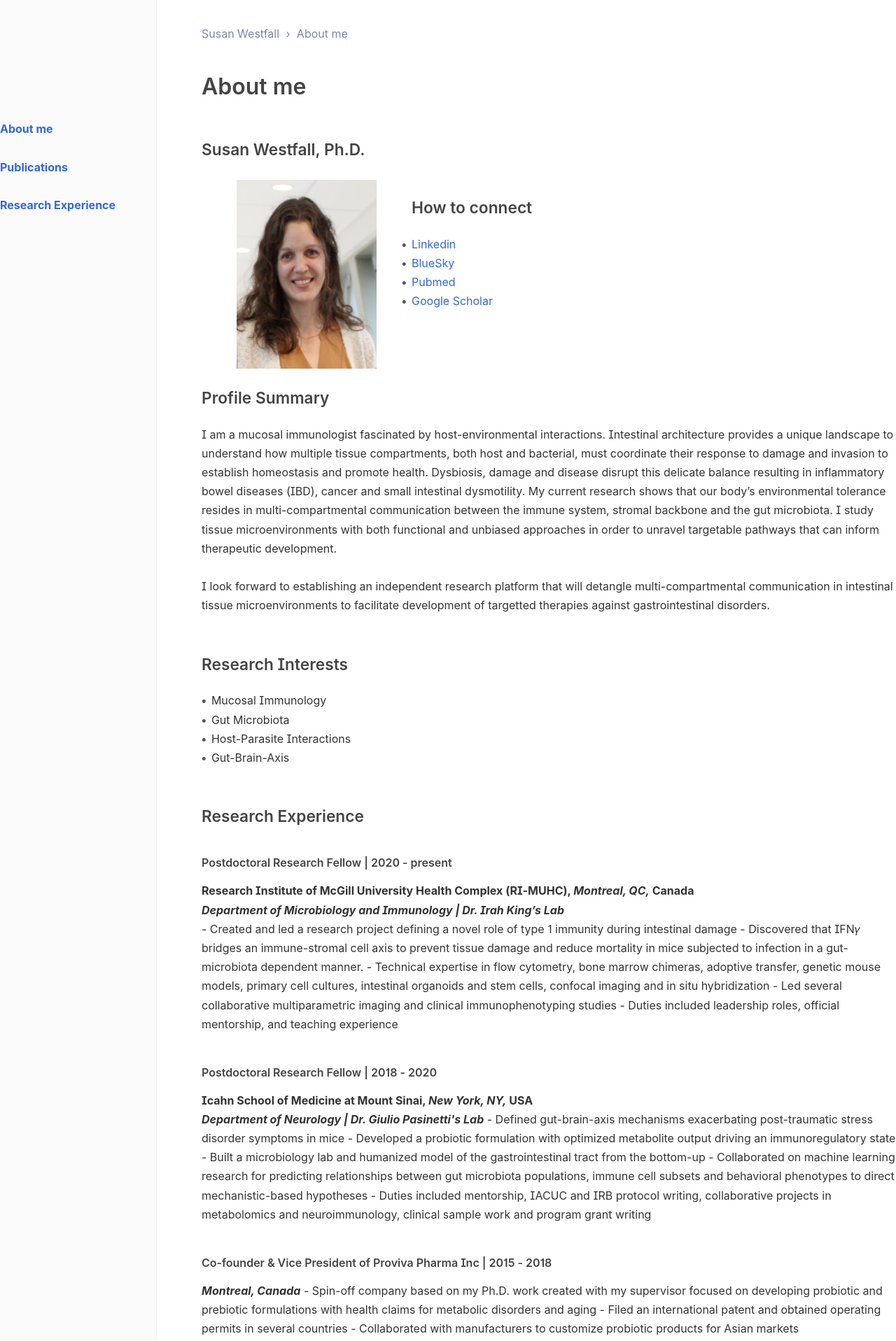
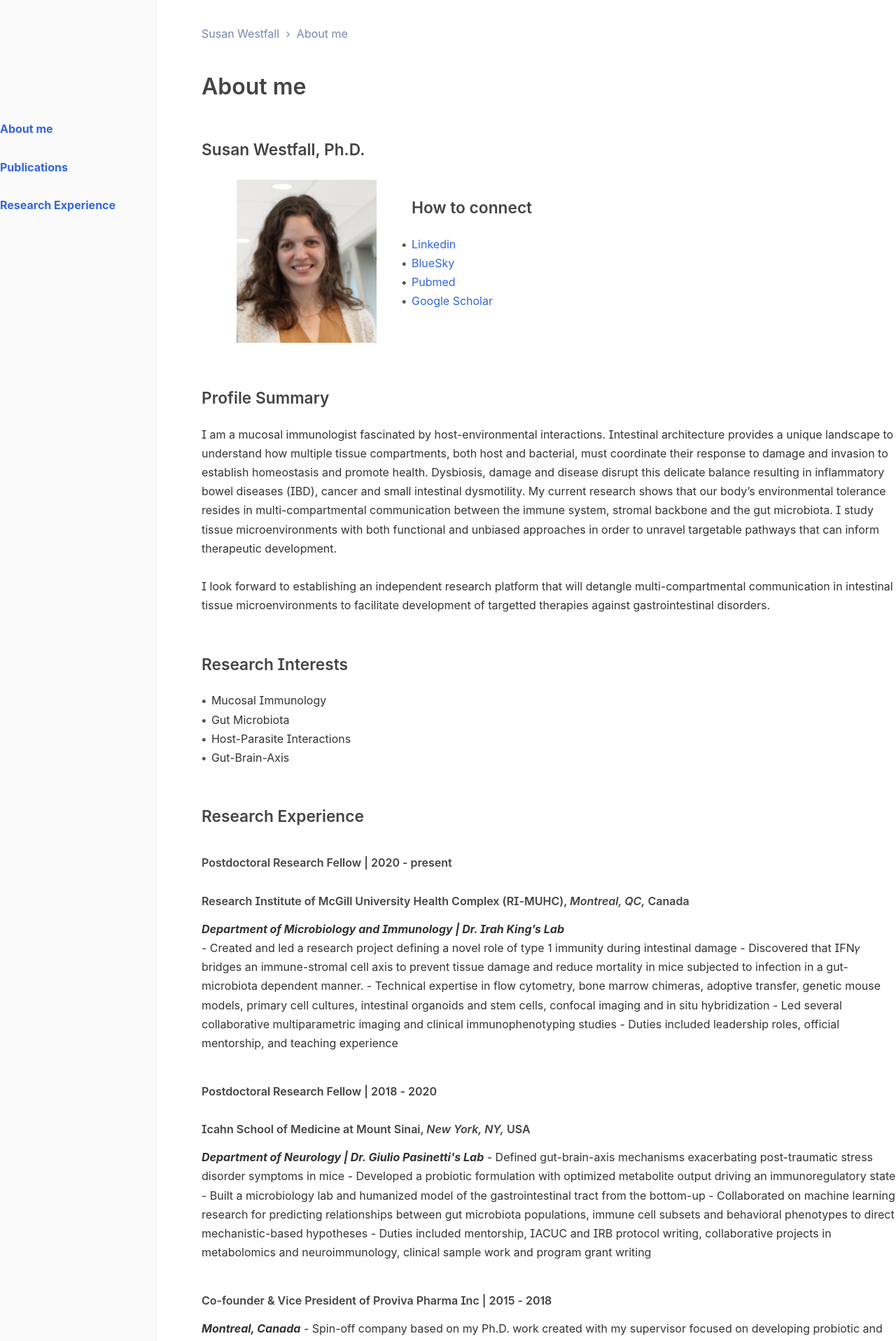
Before and after one commit to suswes/suswes.github.io, an MkDocs documentation site: the page built from docs/index.md, in a window 1280 px wide. Shown: the top 1917 px of the page at 70% size. Built offline with MkDocs 1.6.1, drawn with Linux system fonts in a browser that asks for light colours; some web fonts are replaced.

Commit message:
Update index.md

```diff
--- a/docs/index.md
+++ b/docs/index.md
@@ -2,7 +2,7 @@
 ## Susan Westfall, Ph.D.
 
 
-<img src="pics/IMG_1242.JPG" alt="susan-photo" style="float:left;width:200px;height:270px;margin: 5px 50px;">
+<img src="pics/IMG_1242.JPG" alt="susan-photo" style="float:left;width:200px;margin: 5px 50px;">
 
 ## How to connect
 - [Linkedin](https://www.linkedin.com/in/susan-westfall-9a7b4248){target=_blank}
@@ -26,7 +26,7 @@
 
 ## Research Experience
 ### Postdoctoral Research Fellow	| 2020 - present
-#### Research Institute of McGill University Health Complex (RI-MUHC), _Montreal, QC,_ Canada
+### Research Institute of McGill University Health Complex (RI-MUHC), _Montreal, QC,_ Canada
 **_Department of Microbiology and Immunology | Dr. Irah King’s Lab_**
 - Created and led a research project defining a novel role of type 1 immunity during intestinal damage
 - Discovered that IFN𝛾 bridges an immune-stromal cell axis to prevent tissue damage and reduce mortality in mice subjected to infection in a gut-microbiota dependent manner.
@@ -35,7 +35,7 @@
 - Duties included leadership roles, official mentorship, and teaching experience
 
 ### Postdoctoral Research Fellow | 2018 - 2020
-#### Icahn School of Medicine at Mount Sinai, _New York, NY,_ USA
+### Icahn School of Medicine at Mount Sinai, _New York, NY,_ USA
 **_Department of Neurology | Dr. Giulio Pasinetti's Lab_**
 - Defined gut-brain-axis mechanisms exacerbating post-traumatic stress disorder symptoms in mice
 - Developed a probiotic formulation with optimized metabolite output driving an immunoregulatory state
@@ -62,17 +62,17 @@
 
 ## Education
 ### Ph.D. | 2015 - 2018
-#### McGill University,  _Montreal, QC,_ Canada
+### McGill University,  _Montreal, QC,_ Canada
 - Department of Biomedical Engineering | Dr. Satya Prakash's Lab
 - Development of a novel probiotic and synbiotic formulation for the management of neurodegenerative and other diseases
 
 ### M.Sc.	| 2009 - 2012
-#### McGill University,  _Montreal, QC,_ Canada
+### McGill University,  _Montreal, QC,_ Canada
 - Department of Neuroscience | Dr. Nicolas Cermakian's Lab
 - The time-mediated effects of turpentine on fever, cytokine induction and peripheral clock gene expression
 
 ### B.Sc. (Honours)	| 2005 - 2009
-#### McGill University,  _Montreal, QC,_ Canada
+### McGill University,  _Montreal, QC,_ Canada
 - Department of Biochemistry | Dr. Thomas Duchaine's Lab
 - Characterization of the helicase domain within RNAi machinery
 
```
